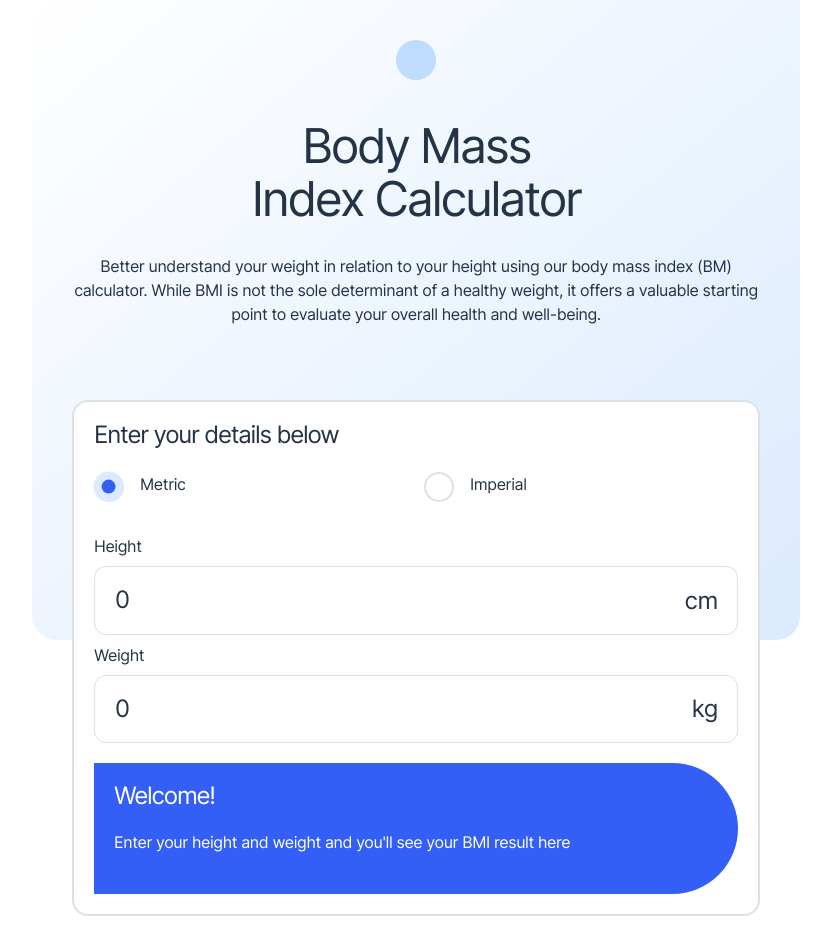
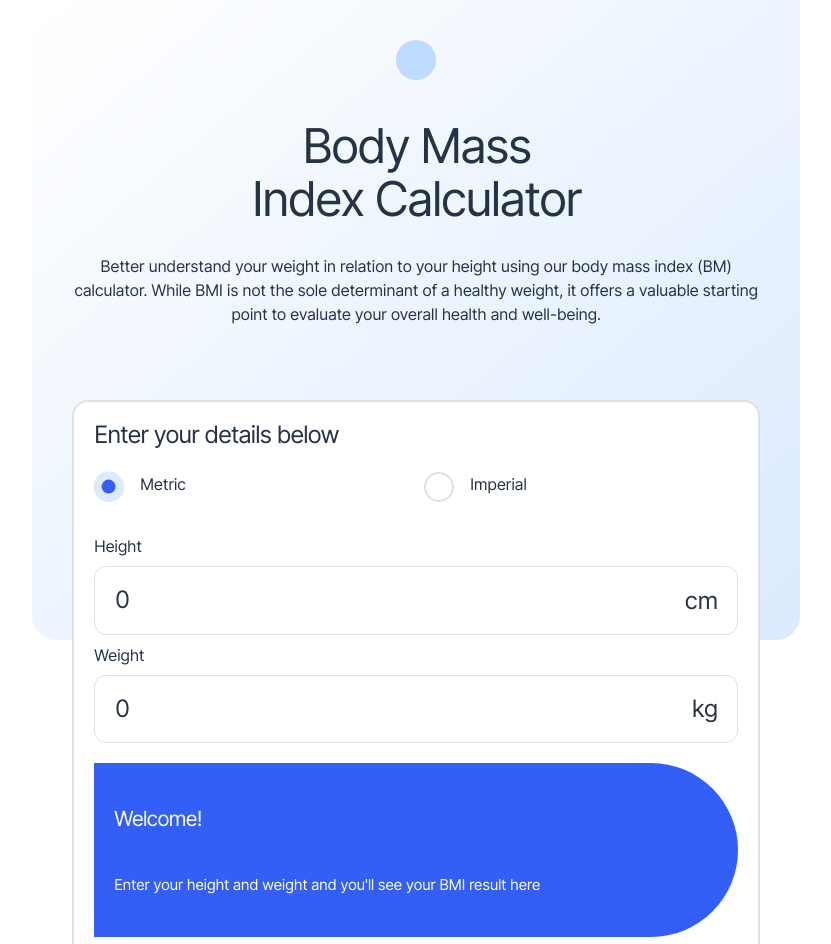
Before and after one commit to Csabooo/frontendmentor-18-bmi-calculator, a React (Vite) app: page / in a window 1280 px wide. Shown: the top 944 px of the page, without its empty margins (224-1055 px from the left). Built offline with nearby package versions, Linux system fonts and the light colour scheme.

Commit message:
metric bmi results in calculator was fixed

```diff
--- a/src/components/Calculator/Calculator.jsx
+++ b/src/components/Calculator/Calculator.jsx
@@ -8,9 +8,7 @@ function Calculator() {
 
     const [defaultState, setState] = useState(true);
     const [defaultBMI, setBMI] = useState();
-
     const [defaultResult, setResult] = useState(true);
-
 
     const radioButtonHandler = () => {
         setState(prevState => !prevState)
@@ -26,11 +24,7 @@ function Calculator() {
         else {
             setResult(true);
         }
-
     }
-
-
-
 
     return (
         <>
@@ -61,7 +55,7 @@ function Calculator() {
                 {defaultState ? (<Metric bmiIndex={getValuesMetric}></Metric>) : (<Imperial></Imperial>)}
 
 
-                {defaultResult && <div className={classes.result}>
+                {defaultResult && <div className={classes.welcome}>
                     <h3>Welcome!</h3>
                     <p>
                         Enter your height and weight and you'll see your BMI result here
@@ -69,8 +63,10 @@ function Calculator() {
                 </div>}
 
                 {!defaultResult && <div className={classes.result}>
-                    <p>Your BMI is...</p>
-                    <h1>{defaultBMI}</h1>
+                    <div>
+                        <p>Your BMI is...</p>
+                        <h1>{defaultBMI}</h1>
+                    </div>
                     <p>Your BMI suggests you’re a healthy weight. Your ideal weight is between 63.3kgs - 85.2kgs.</p>
                 </div>}
 
--- a/src/components/Calculator/Calculator.module.css
+++ b/src/components/Calculator/Calculator.module.css
@@ -8,12 +8,28 @@
   @apply flex align-middle justify-between py-5;
 }
 
-.result {
+.welcome {
   @apply bg-blues rounded-2xl text-pure_White px-5 py-5 mt-5 md:rounded-none md:rounded-r-full xl:py-7;
 }
 
+.welcome p {
+  @apply text-left py-5 xl:m-0 xl:p-0 text-body-s;
+}
+
+.welcome h3 {
+  @apply text-left py-5 xl:m-0 xl:p-0 text-body-m-bold;
+}
+
+.result {
+  @apply bg-blues rounded-2xl text-pure_White px-5 py-5 mt-5 md:rounded-none md:rounded-r-full xl:py-7 md:grid md:grid-cols-2;
+}
+
 .result p {
-  @apply text-left py-5 xl:m-0 xl:p-0;
+  @apply text-left py-5 md:m-0 md:px-0 md:pt-3 text-body-s flex flex-col align-middle justify-center;
+}
+
+.result h3 {
+  @apply text-left py-5 xl:m-0 xl:p-0 text-body-m-bold;
 }
 
 .radioButton {
--- a/tailwind.config.js
+++ b/tailwind.config.js
@@ -27,7 +27,7 @@ export default {
           },
         ],
         "body-m-bold": [
-          "1rem",
+          "1.3rem",
           {
             lineHeight: "150%",
             fontWeight: "400",
```
